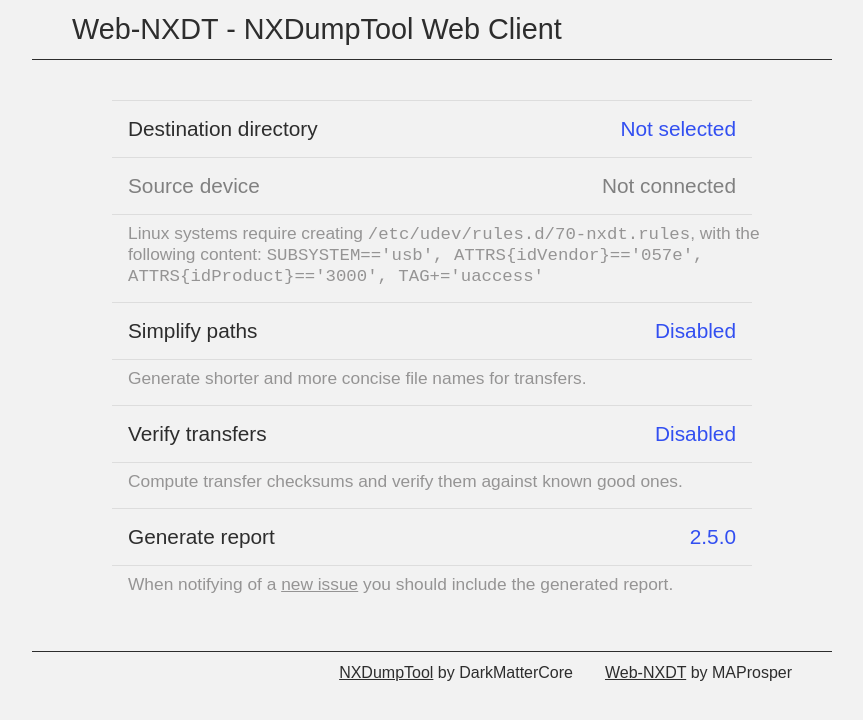
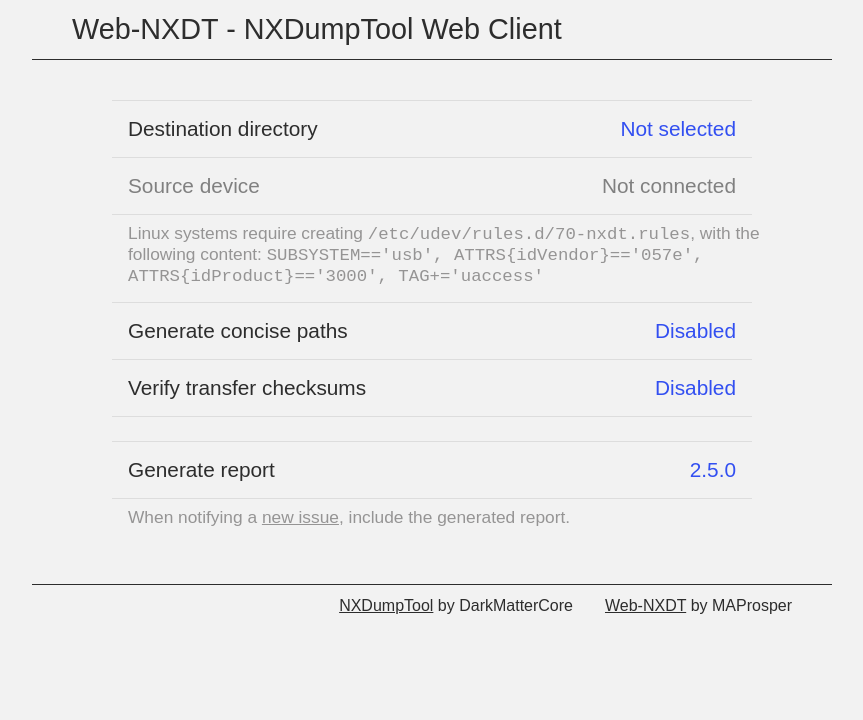
Before and after one commit to MAProsper/web-nxdt, a plain HTML site: page index.html in a window 1280 px wide. Shown: the whole page, without its empty margins (208-1071 px from the left). Drawn offline with Linux system fonts and the light colour scheme.

Commit message:
simplify ui

```diff
--- a/index.html
+++ b/index.html
@@ -41,19 +41,16 @@
                         </span>
                     </small>
                 </li>
-                <li><button id="simple" class="inline" aria-describedby="simple-info">
-                        <span>Simplify paths</span>
+                <li><button id="simple" class="inline">
+                        <span>Generate concise paths</span>
+                        <span class="value">Disabled</span>
+                    </button></li>
+                <li><button id="verify" class="inline">
+                        <span>Verify transfer checksums</span>
                         <span class="value">Disabled</span>
                     </button></li>
                 <li>
-                    <small id="simple-info">Generate shorter and more concise file names for transfers.</small>
-                </li>
-                <li><button id="verify" class="inline" aria-describedby="verify-info">
-                        <span>Verify transfers</span>
-                        <span class="value">Disabled</span>
-                    </button></li>
-                <li>
-                    <small id="verify-info">Compute transfer checksums and verify them against known good ones.</small>
+                    <small></small>
                 </li>
                 <li><button id="debug" class="inline" aria-describedby="debug-info">
                         <span>Generate report</span>
@@ -61,8 +58,8 @@
                     </button></li>
                 <li>
                     <small id="debug-info">
-                        When notifying of a <a target="_blank" href="https://github.com/MAProsper/web-nxdt/issues">new issue</a>
-                        you should include the generated report.
+                        When notifying a <a target="_blank" href="https://github.com/MAProsper/web-nxdt/issues">new issue</a>,
+                        include the generated report.
                     </small>
                 </li>
             </ul>
```
